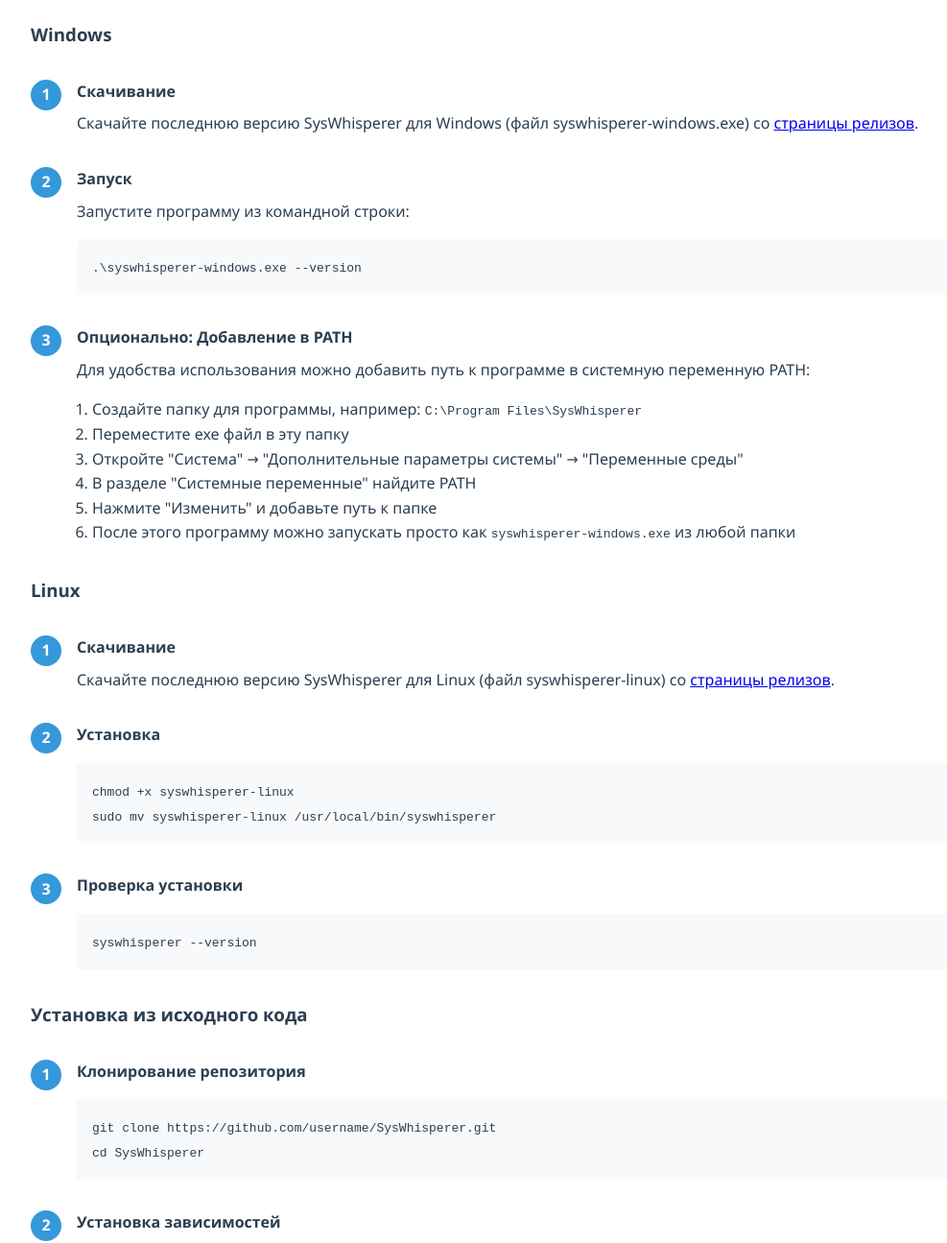
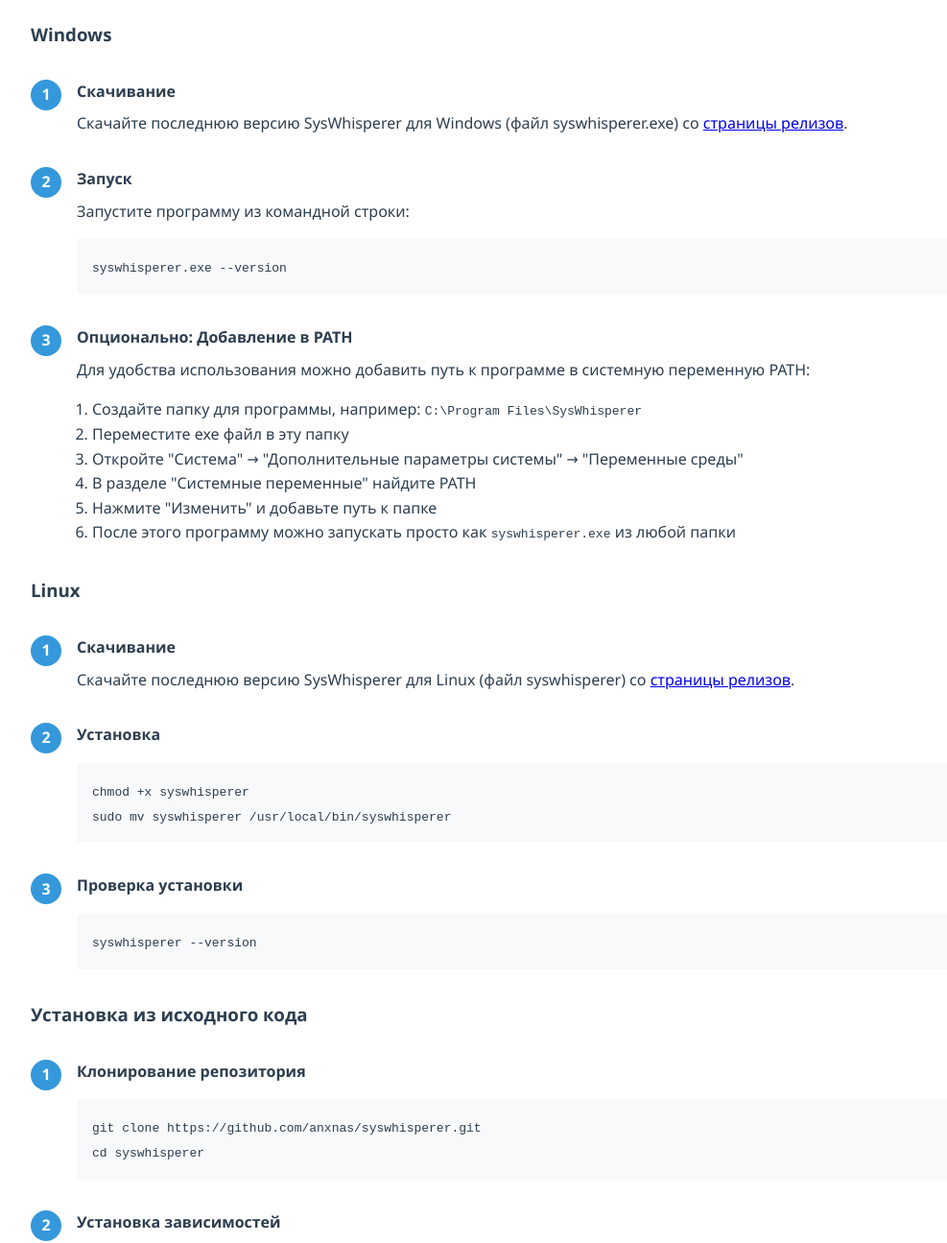
Before and after one commit to anxnas/syswhisperer, a plain HTML site: page docs/index.html in a window 1280 px wide. Shown: the part 741-2036 px from the top of the page at 96% size, without its empty margins (40-1027 px from the left). Drawn offline with Linux system fonts and the light colour scheme.

Commit message:
Update index.html

```diff
--- a/docs/index.html
+++ b/docs/index.html
@@ -63,13 +63,13 @@
             <ol class="installation-steps">
                 <li>
                     <h4>Скачивание</h4>
-                    <p>Скачайте последнюю версию SysWhisperer для Windows (файл syswhisperer-windows.exe) со <a href="https://github.com/username/SysWhisperer/releases/latest" target="_blank">страницы релизов</a>.</p>
+                    <p>Скачайте последнюю версию SysWhisperer для Windows (файл syswhisperer.exe) со <a href="https://github.com/anxnas/syswhisperer/releases/latest" target="_blank">страницы релизов</a>.</p>
                 </li>
                 <li>
                     <h4>Запуск</h4>
                     <p>Запустите программу из командной строки:</p>
                     <div class="code-block">
-                        <pre><code>.\syswhisperer-windows.exe --version</code></pre>
+                        <pre><code>syswhisperer.exe --version</code></pre>
                     </div>
                 </li>
                 <li>
@@ -81,7 +81,7 @@
                         <li>Откройте "Система" → "Дополнительные параметры системы" → "Переменные среды"</li>
                         <li>В разделе "Системные переменные" найдите PATH</li>
                         <li>Нажмите "Изменить" и добавьте путь к папке</li>
-                        <li>После этого программу можно запускать просто как <code>syswhisperer-windows.exe</code> из любой папки</li>
+                        <li>После этого программу можно запускать просто как <code>syswhisperer.exe</code> из любой папки</li>
                     </ol>
                 </li>
             </ol>
@@ -90,13 +90,13 @@
             <ol class="installation-steps">
                 <li>
                     <h4>Скачивание</h4>
-                    <p>Скачайте последнюю версию SysWhisperer для Linux (файл syswhisperer-linux) со <a href="https://github.com/username/SysWhisperer/releases/latest" target="_blank">страницы релизов</a>.</p>
+                    <p>Скачайте последнюю версию SysWhisperer для Linux (файл syswhisperer) со <a href="https://github.com/anxnas/syswhisperer/releases/latest" target="_blank">страницы релизов</a>.</p>
                 </li>
                 <li>
                     <h4>Установка</h4>
                     <div class="code-block">
-                        <pre><code>chmod +x syswhisperer-linux
-sudo mv syswhisperer-linux /usr/local/bin/syswhisperer</code></pre>
+                        <pre><code>chmod +x syswhisperer
+sudo mv syswhisperer /usr/local/bin/syswhisperer</code></pre>
                     </div>
                 </li>
                 <li>
@@ -112,8 +112,8 @@ sudo mv syswhisperer-linux /usr/local/bin/syswhisperer</code></pre>
                 <li>
                     <h4>Клонирование репозитория</h4>
                     <div class="code-block">
-                        <pre><code>git clone https://github.com/username/SysWhisperer.git
-cd SysWhisperer</code></pre>
+                        <pre><code>git clone https://github.com/anxnas/syswhisperer.git
+cd syswhisperer</code></pre>
                     </div>
                 </li>
                 <li>
@@ -129,11 +129,6 @@ cd SysWhisperer</code></pre>
                     </div>
                 </li>
             </ol>
-
-            <div class="note-block">
-                <h4>Примечание</h4>
-                <p>Для работы программы требуются права администратора для доступа к информации о системе. В Linux используйте sudo, в Windows запускайте от имени администратора.</p>
-            </div>
         </section>
 
         <!-- Секция использования -->
```
